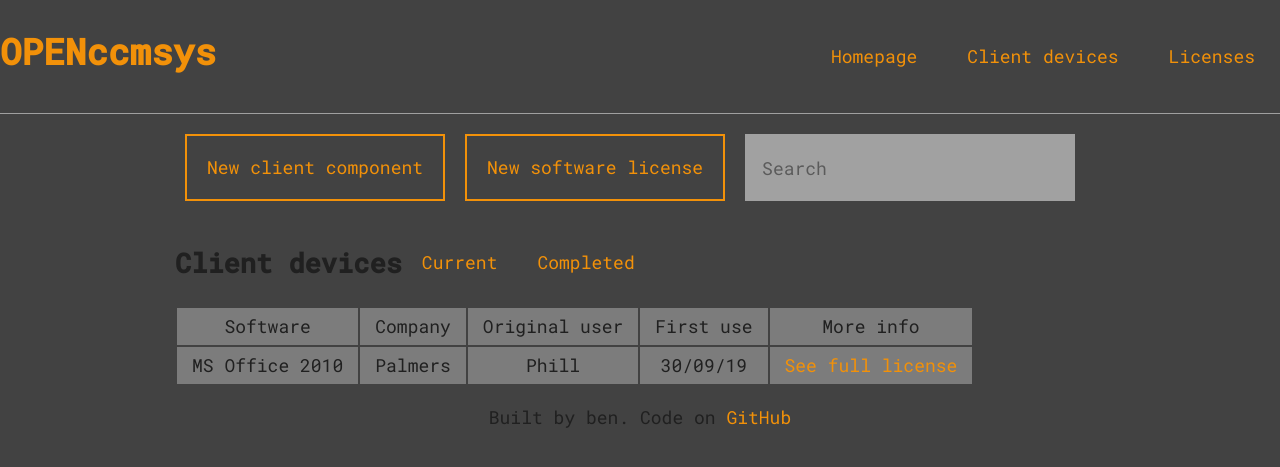
After one commit to xeofd/opencmsys, a PHP site: page /license.php in a window 1280 px wide. The commit adds this page. Shown: the top 467 px of the page. Run offline with PHP 8.4, Linux system fonts and the light colour scheme.

Commit message:
Monday night 2 - Updated new license, new comonent, created license.php, created SQL table creates text file

```diff
--- /dev/null
+++ b/license.php
@@ -0,0 +1,64 @@
+<!DOCTYPE html>
+<html>
+
+    <head>
+        <!-- Meta tags -->
+        <title>revoccmsys</title>
+        <!-- Links -->
+        <link href="https://fonts.googleapis.com/css?family=Roboto+Mono:400,500&display=swap" rel="stylesheet">
+        <link type="text/css" rel="stylesheet" href="css/core.css" />
+        <!-- Scripts -->
+    </head>
+
+    <body>
+
+        <?php require("scripts/header.php"); ?>
+
+        <div class="container-medium">
+
+            <ul>
+
+                <li class="left">
+
+                    <h2>Client devices</h2>
+
+                </li>
+
+                <li class="left nav-block-list">
+
+                    <a href="#"><p>Current</p></a>
+
+                </li>
+
+                <li class="left nav-block-list">
+
+                    <a href="#"><p>Completed</p></a>
+
+                </li>
+
+            </ul>
+
+            <table>
+                <tr id="current_devices_title">
+                    <td>Software</td>
+                    <td>Company</td>
+                    <td>Original user</td>
+                    <td>First use</td>
+                    <td>More info</td>
+                </tr>
+                <tr>
+                    <td>MS Office 2010</td>
+                    <td>Palmers</td>
+                    <td>Phill</td>
+                    <td>30/09/19</td>
+                    <td><a href="">See full license</a></td>
+                </tr>
+            </table>
+
+        </div>
+
+        <?php require("scripts/footer.php"); ?>
+
+    </body>
+
+</html>
--- a/newcomponent.php
+++ b/newcomponent.php
@@ -38,7 +38,7 @@
 
                             <li>
                                 <p>Company</p>
-                                <input type="text" name="client_component_company" id="client_component_company" class="input-text" placeholder="Company"/>
+                                <input type="text" name="client_id" id="client_component_company" class="input-text" placeholder="Company"/>
                             </li>
 
                             <li>
@@ -68,12 +68,12 @@
 
                             <li>
                                 <p>Collection Date</p>
-                                <input type="date" name="client_component_first_contact" id="client_component_first_contact" class="input-text"/>
+                                <input type="date" name="client_collection_date" id="client_component_first_contact" class="input-text"/>
                             </li>
 
                             <li>
                                 <p>Drop off date</p>
-                                <input type="date" name="client_component_first_contact" id="client_component_first_contact" class="input-text"/>
+                                <input type="date" name="client_drop_off_date" id="client_component_first_contact" class="input-text"/>
                             </li>
 
                             <li>
--- a/newlicense.php
+++ b/newlicense.php
@@ -43,7 +43,7 @@
 
                             <li>
                                 <p>Company</p>
-                                <input type="text" name="client_software_company" id="client_software_company" class="input-text" placeholder="Company"/>
+                                <input type="text" name="client_id" id="client_software_company" class="input-text" placeholder="Company"/>
                             </li>
 
                         </ul>
```
Also changed, not shown: 1 other file.
